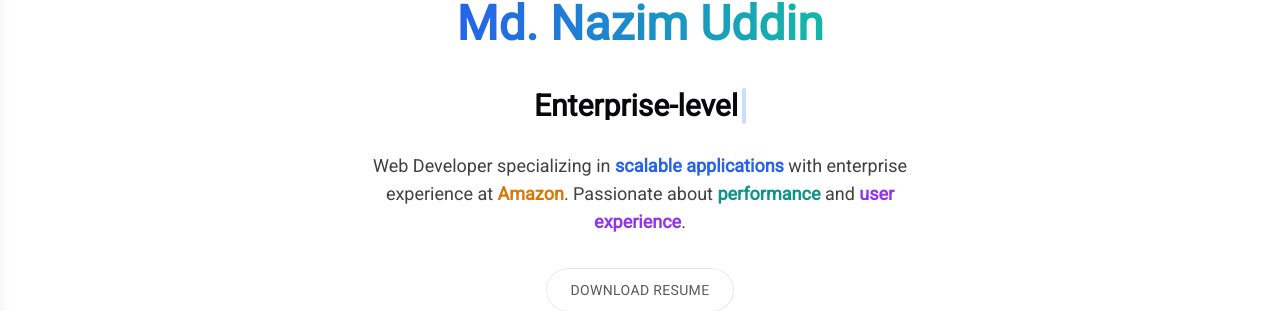
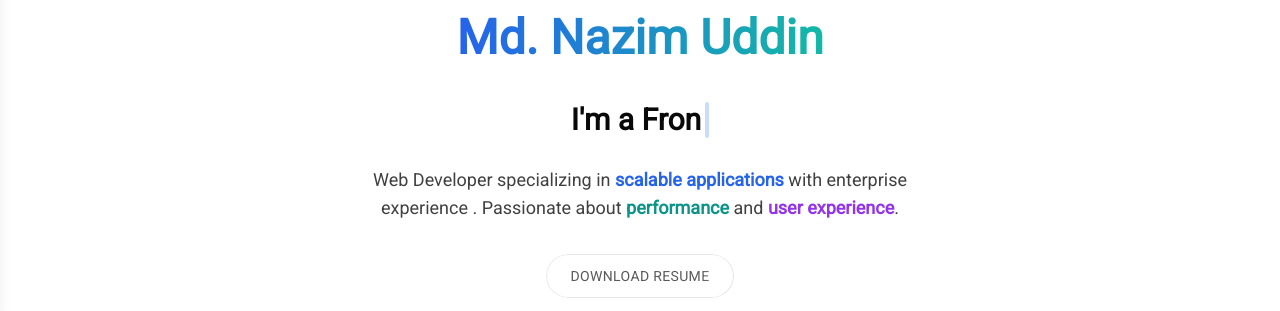
Before and after one commit to nazim1971/ultra-portfolio, a Next.js app: page / in a window 1280 px wide. Shown: the part 486-797 px from the top of the page. Built offline with nearby package versions, Linux system fonts and the light colour scheme; no server answers.

Commit message:
update staatus

```diff
--- a/src/components/home/Hero.tsx
+++ b/src/components/home/Hero.tsx
@@ -5,17 +5,20 @@ import { ShinyButton } from "../magicui/shiny-button";
 
 const Hero = () => {
   const words = [
-    { text: "Enterprise-level experience" },
+  { text: "I'm a Frontend Developer" },
   {
-      text: "Performance optimization",
+    text: "Full-Stack experience",
     className: "text-blue-500 dark:text-blue-300",
   },
-    { text: "Responsive design" },
+  { text: "Building scalable UIs" },
   {
-      text: "Modern frameworks",
+    text: "Modern technologies",
     className: "text-purple-500 dark:text-purple-300",
   },
-  ];
+  { text: "Performance-driven development" },
+  { text: "Clean and maintainable code" },
+]
+
 
   return (
     <div className="min-h-screen flex flex-col items-center justify-center px-4 py-20 md:py-0">
@@ -57,10 +60,7 @@ const Hero = () => {
         <span className="font-semibold text-blue-600 dark:text-blue-400">
           scalable applications
         </span>{" "}
-        with enterprise experience at{" "}
-        <span className="font-semibold text-amber-600 dark:text-amber-400">
-          Amazon
-        </span>
+        with enterprise experience
         . Passionate about{" "}
         <span className="font-semibold text-teal-600 dark:text-teal-400">
           performance
```
Lines whose indentation alone changed are shown as unchanged.
